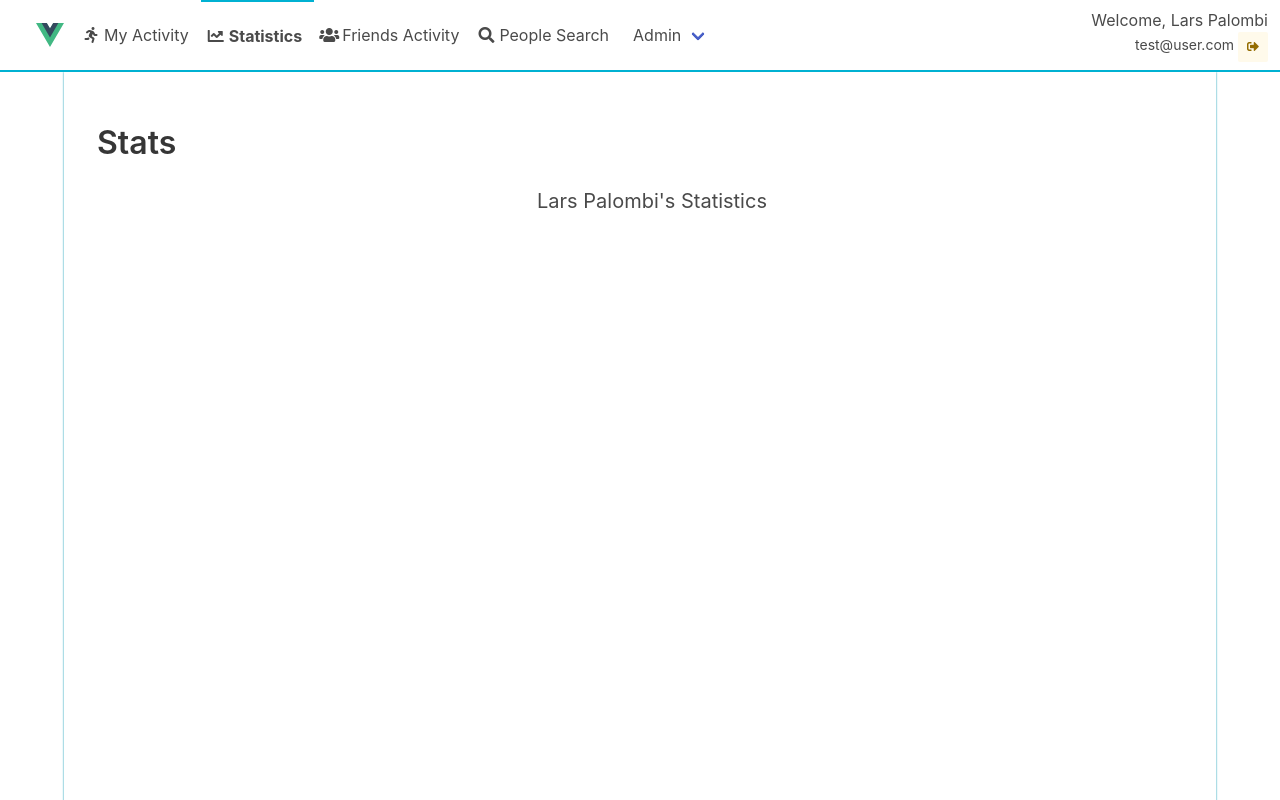
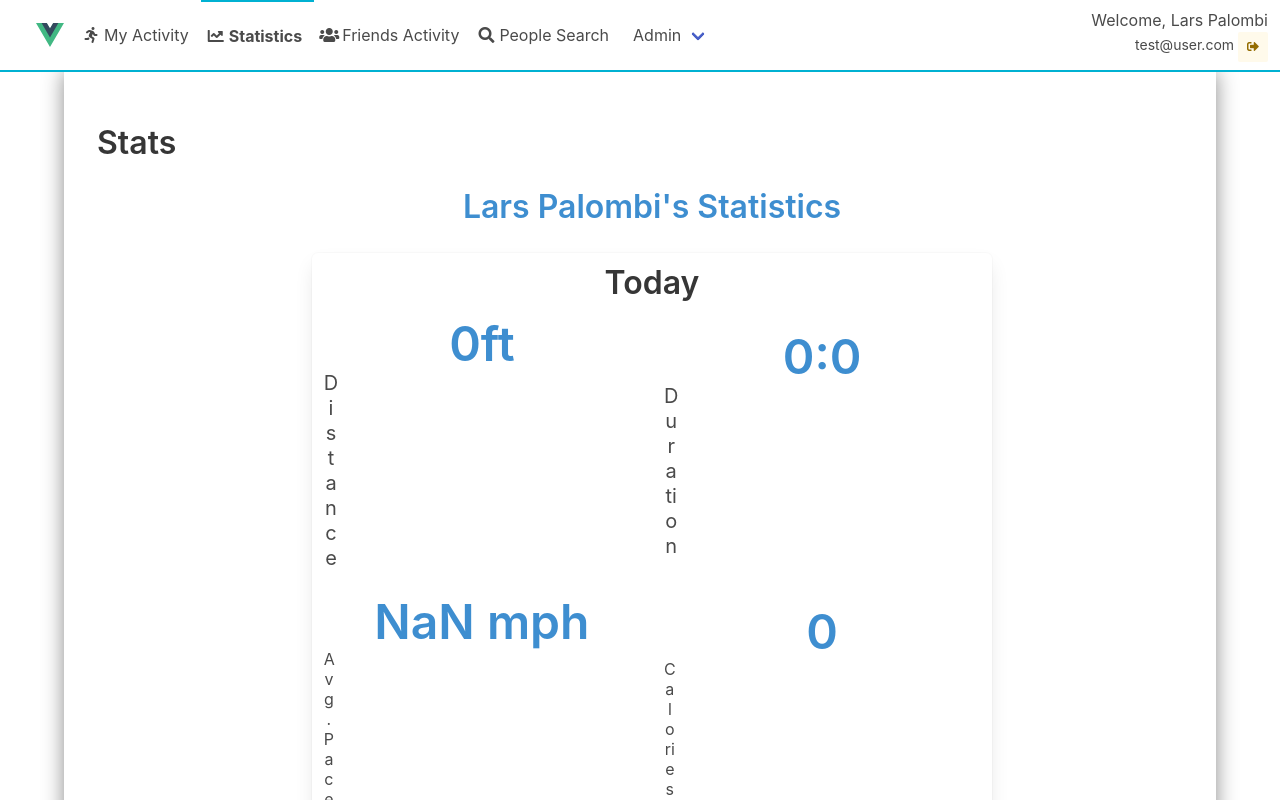
Before and after one commit to Lara-Codes/Workout-World, a Vue app in the folder client/: page /stats in a window 1280 px wide. Both pictures are taken after a click on the link "Log in". Shown: the top 800 px of the page. Built offline with nearby package versions, Linux system fonts and the light colour scheme.

Commit message:
added stats styling

```diff
--- a/client/src/App.vue
+++ b/client/src/App.vue
@@ -20,7 +20,7 @@ import NavBar from './components/NavBar.vue'
 
   .container{
     background-color: hsl(0, 0%, 100%);
-    box-shadow: 0px 0px 2px #0096b0;
+    box-shadow: 0px 0px 20px #00000074;
     padding: 5px;
     min-height: 100vh;
   }
--- a/client/src/views/Stats.vue
+++ b/client/src/views/Stats.vue
@@ -18,9 +18,126 @@ const session = getSession()
     <div class="column is-full ml-3 mr-3 pt-6 pb-6 pl-4 pr-4">
       <h1 class="title is-3 hometitle">Stats</h1>
       <h2 class="subtitle">
-        <div v-if="session.user" class="level-item has-text-centered mt-6">
-          {{ session.user.firstName }} {{ session.user.lastName }}'s Statistics
+        <div v-if="session.user" class="">
+
+          <div class="title is-flex is-flex-direction-column level-item has-text-centered mt-6 has-text-info">
+            {{ session.user.firstName }} {{ session.user.lastName }}'s Statistics
+          </div>
+
+          <div class="columns is-multiline">
+            <div class="column box mt-4 is-three-fifths is-offset-one-fifth">
+              <p class="bd-notification is-info level-item has-text-centered mb-4 title">Today</p>
+
+              <div class="columns is-mobile level-item has-text-centered is-multiline">
+                <div class="column">
+                  <div class="bd-notification is-info is-half">
+                    <h1 class="title is-1 has-text-info">0ft</h1>
+                    <caption class="caption">Distance</caption>
+                  </div>
+                </div>
+                <div class="column">
+                  <div class="bd-notification is-info is-half">
+                    <h1 class="title is-1 has-text-info	">0:0</h1>
+                    <caption class="caption">Duration</caption>
+                  </div>
+                </div>
+
+              </div>
+              <div class="columns is-mobile level-item has-text-centered is-multiline">
+                <div class="column">
+                  <div class="bd-notification is-info is-half">
+                    <h1 class="title is-1 is-spaced has-text-info">NaN mph</h1>
+                    <caption class="caption subtitle is-6">Avg. Pace</caption>
+                  </div>
+                </div>
+
+                <div class="column">
+                  <div class="bd-notification is-info is-half">
+                    <h1 class="title is-1 is-spaced has-text-info	">0</h1>
+                    <caption class="caption subtitle is-6">Calories</caption>
+                  </div>
+                </div>
+              </div>
+            </div>
+          </div>
+
+          <div class="columns is-multiline">
+            <div class="column box mt-4 is-three-fifths is-offset-one-fifth">
+              <p class="bd-notification is-info level-item has-text-centered mb-4 title">This Week</p>
+
+              <div class="columns is-mobile level-item has-text-centered is-multiline">
+                <div class="column">
+                  <div class="bd-notification is-info is-half">
+                    <h1 class="title is-1 has-text-info">0ft</h1>
+                    <caption class="caption">Distance</caption>
+                  </div>
+                </div>
+                <div class="column">
+                  <div class="bd-notification is-info is-half">
+                    <h1 class="title is-1 has-text-info	">0:0</h1>
+                    <caption class="caption">Duration</caption>
+                  </div>
+                </div>
+
+              </div>
+              <div class="columns is-mobile level-item has-text-centered is-multiline">
+                <div class="column">
+                  <div class="bd-notification is-info is-half">
+                    <h1 class="title is-1 is-spaced has-text-info">NaN mph</h1>
+                    <caption class="caption subtitle is-6">Avg. Pace</caption>
+                  </div>
+                </div>
+
+                <div class="column">
+                  <div class="bd-notification is-info is-half">
+                    <h1 class="title is-1 is-spaced has-text-info	">0</h1>
+                    <caption class="caption subtitle is-6">Calories</caption>
+                  </div>
+                </div>
+              </div>
+            </div>
+          </div>
+
+          <div class="columns is-multiline">
+            <div class="column box mt-4 is-three-fifths is-offset-one-fifth">
+              <p class="bd-notification is-info level-item has-text-centered mb-4 title">All Time</p>
+
+              <div class="columns is-mobile level-item has-text-centered is-multiline">
+                <div class="column">
+                  <div class="bd-notification is-info is-half">
+                    <h1 class="title is-1 has-text-info">0ft</h1>
+                    <caption class="caption">Distance</caption>
+                  </div>
+                </div>
+                <div class="column">
+                  <div class="bd-notification is-info is-half">
+                    <h1 class="title is-1 has-text-info	">0:0</h1>
+                    <caption class="caption">Duration</caption>
+                  </div>
+                </div>
+
+              </div>
+              <div class="columns is-mobile level-item has-text-centered is-multiline">
+                <div class="column">
+                  <div class="bd-notification is-info is-half">
+                    <h1 class="title is-1 is-spaced has-text-info">NaN mph</h1>
+                    <caption class="caption subtitle is-6">Avg. Pace</caption>
+                  </div>
+                </div>
+
+                <div class="column">
+                  <div class="bd-notification is-info is-half">
+                    <h1 class="title is-1 is-spaced has-text-info	">0</h1>
+                    <caption class="caption subtitle is-6">Calories</caption>
+                  </div>
+                </div>
+              </div>
+            </div>
+          </div>
+
         </div>
+
+
         <div v-else>
           Please log in to see your statistics.
         </div>
```
